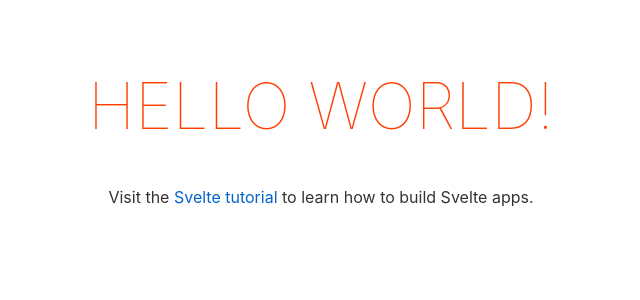
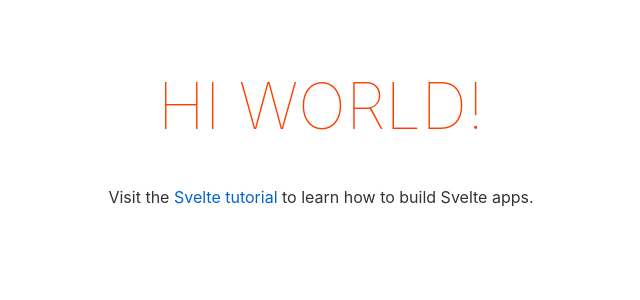
Before and after one commit to bitfumes/svelte-js-tutorial, a Svelte app: page / in a window 1280 px wide. Shown: the top 300 px of the page, without its empty margins (319-959 px from the left). Built offline with nearby package versions, Linux system fonts and the light colour scheme.

Commit message:
frist look of svelte

```diff
--- a/src/App.svelte
+++ b/src/App.svelte
@@ -1,11 +1,6 @@
 <script>
-	export let name;
+  import Hello from "./components/Hello.svelte";
 </script>
-
-<main>
-	<h1>Hello {name}!</h1>
-	<p>Visit the <a href="https://svelte.dev/tutorial">Svelte tutorial</a> to learn how to build Svelte apps.</p>
-</main>
 
 <style>
   main {
@@ -15,7 +10,7 @@
     margin: 0 auto;
   }
 
-	h1 {
+  :global(h1) {
     color: #ff3e00;
     text-transform: uppercase;
     font-size: 4em;
@@ -28,3 +23,7 @@
     }
   }
 </style>
+
+<main>
+  <Hello />
+</main>
--- /dev/null
+++ b/src/components/Hello.svelte
@@ -0,0 +1,6 @@
+<h1>Hi World!</h1>
+<p>
+  Visit the
+  <a href="https://svelte.dev/tutorial">Svelte tutorial</a>
+  to learn how to build Svelte apps.
+</p>
--- a/src/main.js
+++ b/src/main.js
@@ -1,10 +1,10 @@
-import App from './App.svelte';
+import App from "./App.svelte";
 
 const app = new App({
-	target: document.body,
-	props: {
-		name: 'world'
-	}
+  target: document.body,
+  props: {
+    name: "world",
+  },
 });
 
 export default app;
```
Also changed, not shown: 1 other file (tests, documents, lock files or other folders). Lines whose indentation alone changed are shown as unchanged.
